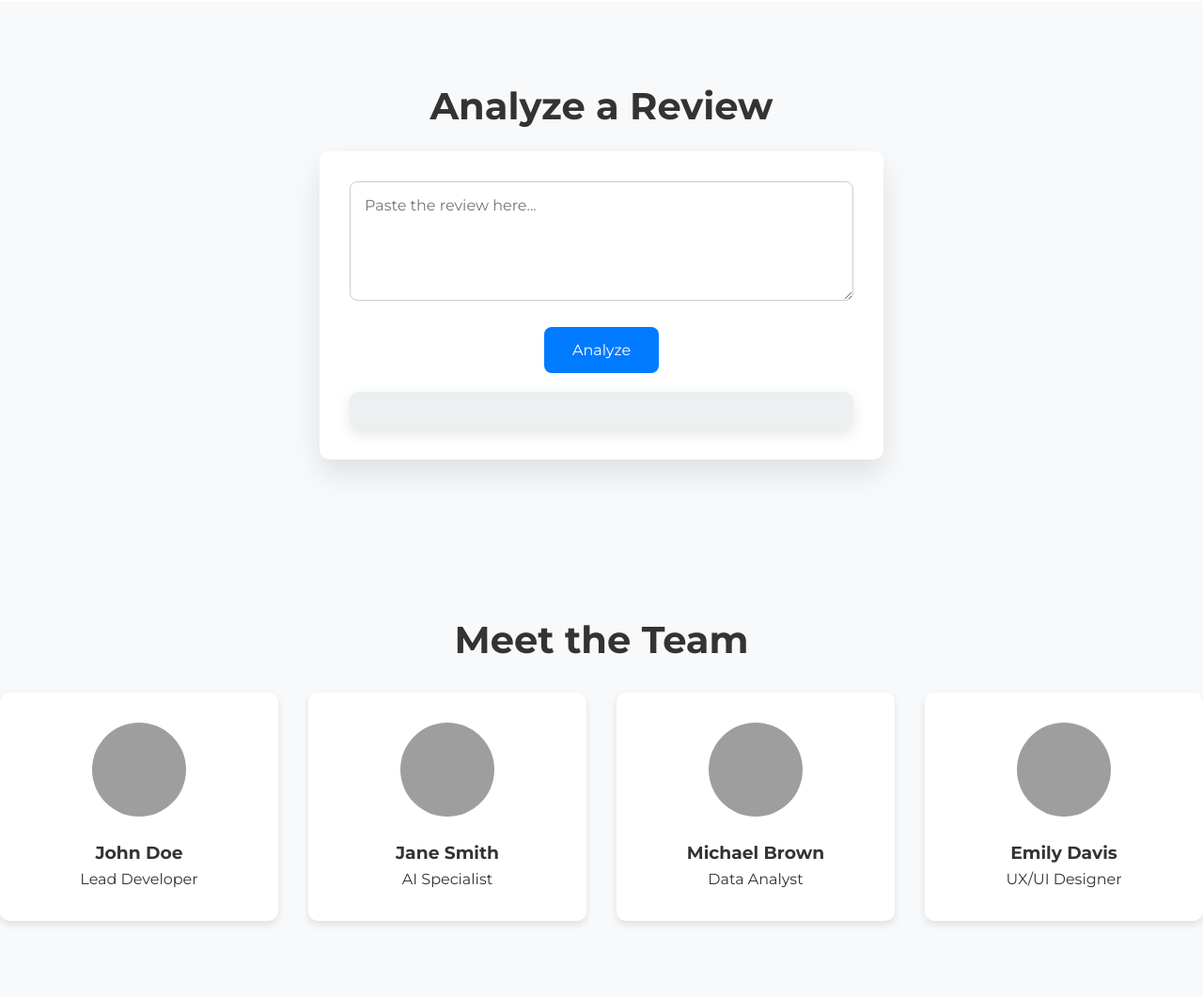
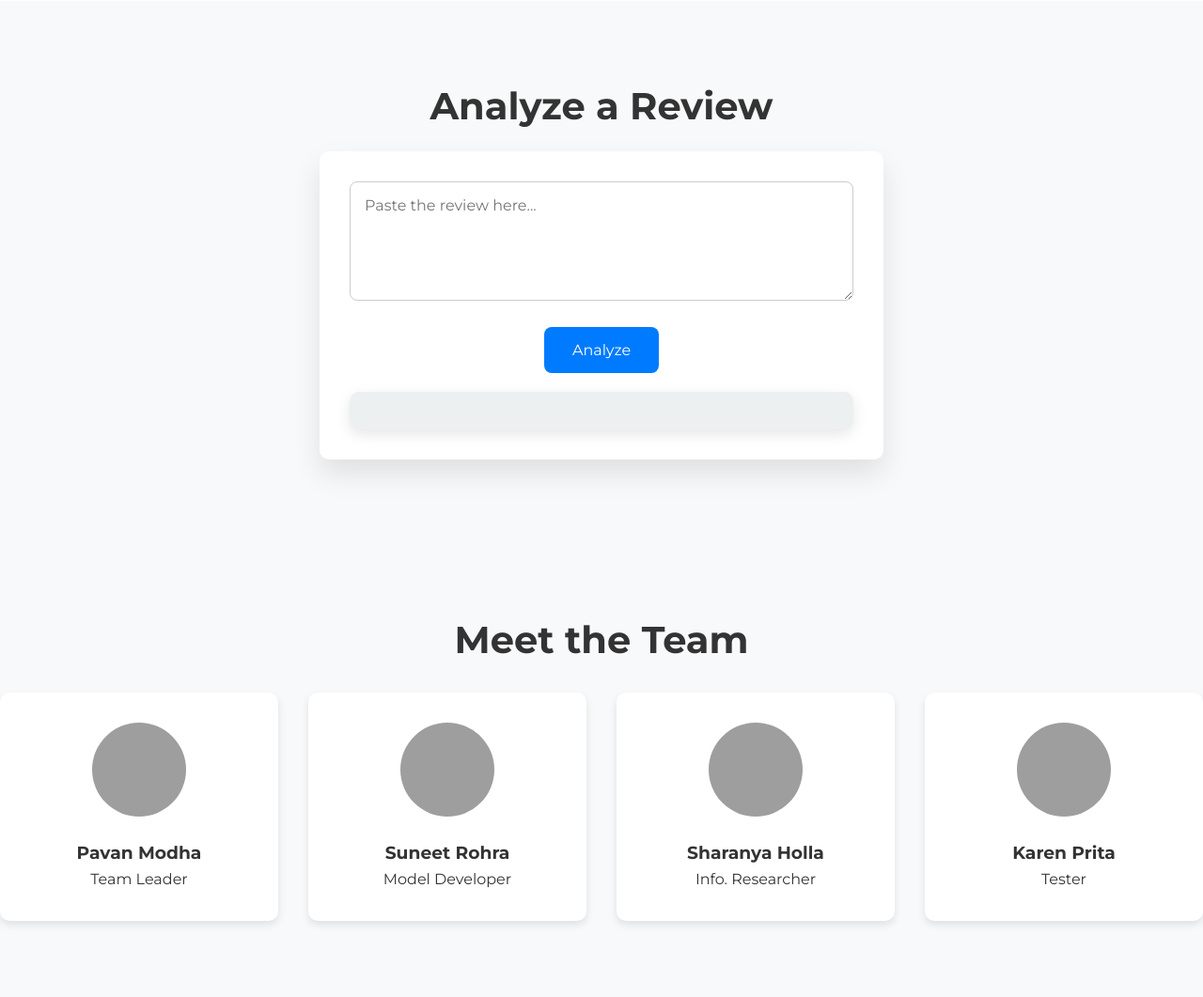
Before and after one commit to SuneetR/fake_review_detector, a Flask app: page / in a window 1280 px wide. Shown: the part 1433-2494 px from the top of the page at 94% size. Run offline with Flask 3, Linux system fonts and the light colour scheme; parts of the project's set-up code (start-up, migrations or seed data) failed here and were passed over; some libraries are stand-ins or nearby versions; grey boxes are pictures that could not be loaded.

Commit message:
Update index.html

```diff
--- a/templates/index.html
+++ b/templates/index.html
@@ -840,29 +840,29 @@ button:hover {
         <div class="member-image">
           <img src="images/member1.jpg" alt="Team Member 1">
         </div>
-        <h3>John Doe</h3>
-        <p>Lead Developer</p>
+        <h3>Pavan Modha</h3>
+        <p>Team Leader</p>
       </div>
       <div class="team-member" data-member-id="member2">
         <div class="member-image">
           <img src="images/member2.jpg" alt="Team Member 2">
         </div>
-        <h3>Jane Smith</h3>
-        <p>AI Specialist</p>
+        <h3>Suneet Rohra</h3>
+        <p>Model Developer</p>
       </div>
       <div class="team-member" data-member-id="member3">
         <div class="member-image">
           <img src="images/member3.jpg" alt="Team Member 3">
         </div>
-        <h3>Michael Brown</h3>
-        <p>Data Analyst</p>
+        <h3>Sharanya Holla</h3>
+        <p>Info. Researcher</p>
       </div>
       <div class="team-member" data-member-id="member4">
         <div class="member-image">
           <img src="images/member4.jpg" alt="Team Member 4">
         </div>
-        <h3>Emily Davis</h3>
-        <p>UX/UI Designer</p>
+        <h3>Karen Prita</h3>
+        <p>Tester</p>
       </div>
     </div>
     <!-- Expanded Member Details Modal -->
@@ -996,30 +996,30 @@ button:hover {
          switch (memberId) {
             case 'member1':
                content = `
-                  <h3>John Doe</h3>
-                  <p>Lead Developer</p>
-                  <p>John has over 10 years of experience in full-stack development, leading innovative projects.</p>
+                  <h3>Pavan Modha</h3>
+                  <p>Project Leader</p>
+                  <p>Video Editor | Logbook documentation and process optimization</p>
                `;
                break;
             case 'member2':
                content = `
-                  <h3>Jane Smith</h3>
-                  <p>AI Specialist</p>
-                  <p>Jane is an expert in artificial intelligence with a background in machine learning and data science.</p>
+                  <h3>Suneet Rohra</h3>
+                  <p>Model Developer</p>
+                  <p>Sassy Coder | Project Management and Designer | Marketing and Communication Strategist</p>
                `;
                break;
             case 'member3':
                content = `
-                  <h3>Michael Brown</h3>
-                  <p>Data Analyst</p>
-                  <p>Michael has a strong analytical mind and uncovers trends in complex datasets.</p>
+                  <h3>Sharanya Holla</h3>
+                  <p>Info. Researcher</p>
+                  <p>Data Expert | Research & Data Management</p>
                `;
                break;
             case 'member4':
                content = `
-                  <h3>Emily Davis</h3>
-                  <p>UX/UI Designer</p>
-                  <p>Emily specializes in creating user-centered designs with a modern aesthetic.</p>
+                  <h3>Karen Prita</h3>
+                  <p>Tester</p>
+                  <p>Prototype Validation Specialist | Data acquisition and Feedback Optimization</p>
                `;
                break;
             default:
```
